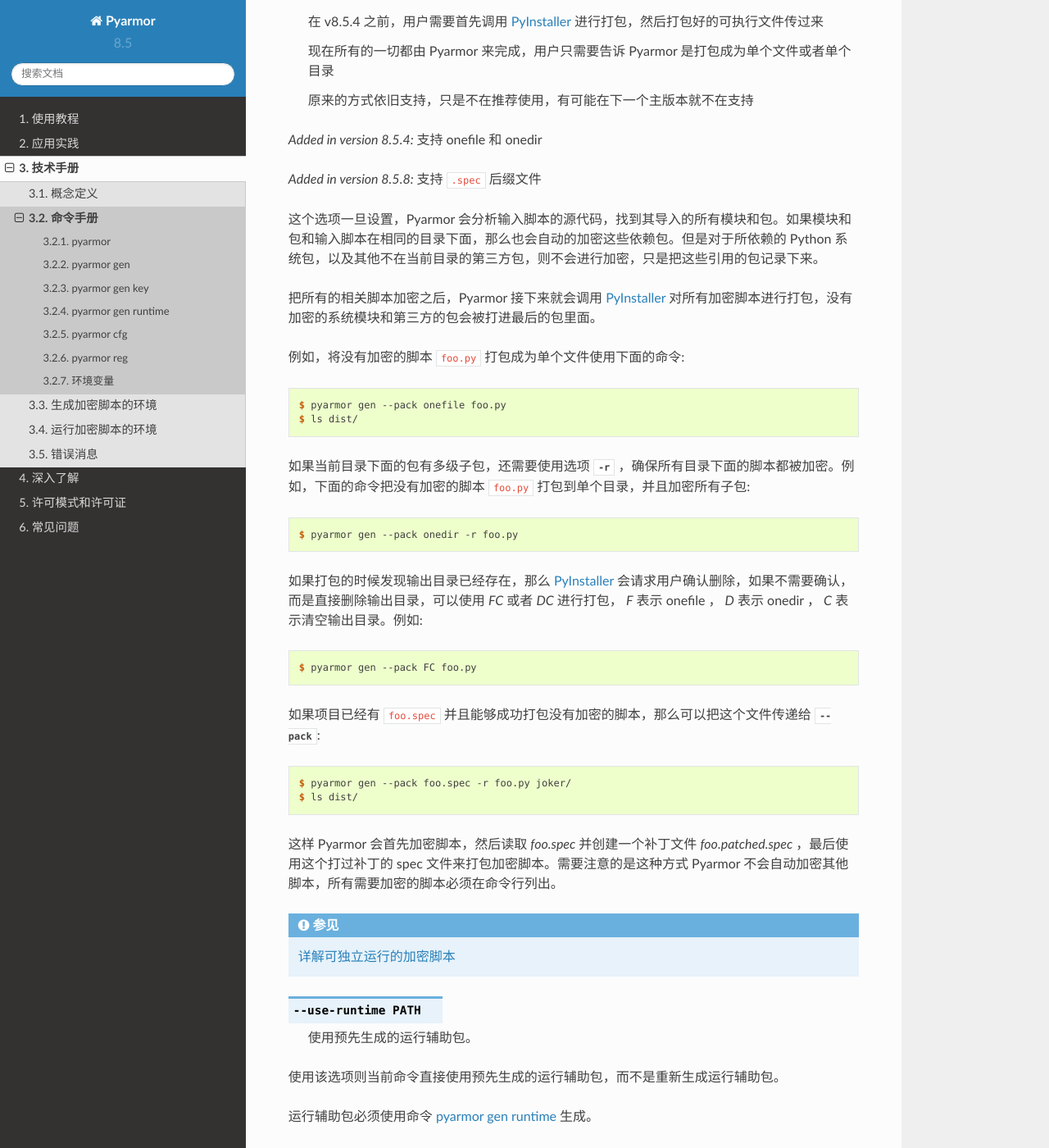
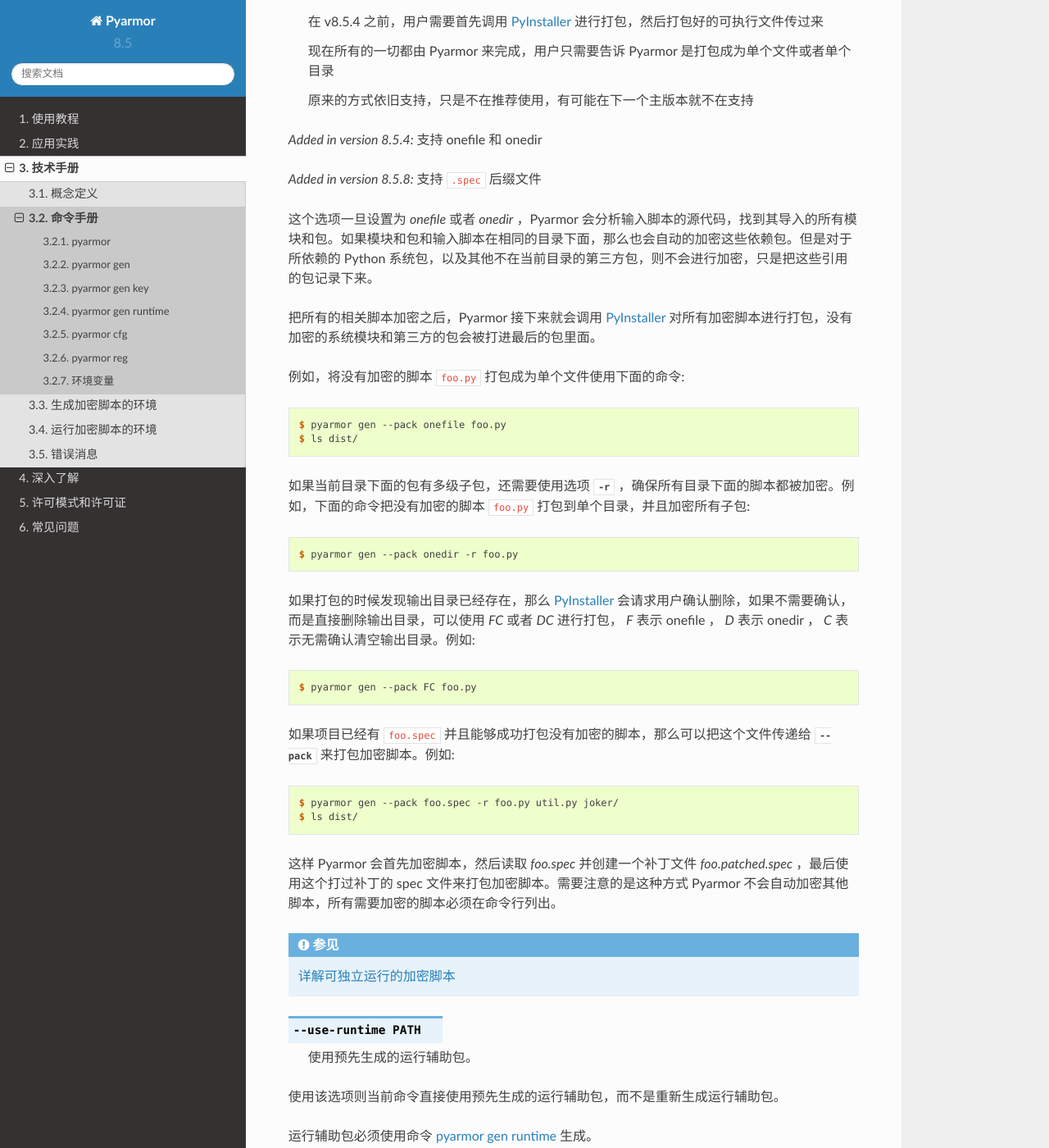
Before and after one commit to dashingsoft/pyarmor-docs-zh, a Sphinx documentation site: the page built from docs/reference/man.rst, in a window 1280 px wide and 1400 px high, scrolled down 15112 px. Shown: the whole window at 82% size. Built offline with Sphinx 7.4.7 and the Read the Docs theme 2.0.0, drawn with Linux system fonts in a browser that asks for light colours.

Commit message:
Refine option `--pack` doc

```diff
--- a/docs/reference/man.rst
+++ b/docs/reference/man.rst
@@ -563,7 +563,7 @@
 .. versionadded:: 8.5.4 支持 onefile 和 onedir
 .. versionadded:: 8.5.8 支持 ``.spec`` 后缀文件
 
-这个选项一旦设置，Pyarmor 会分析输入脚本的源代码，找到其导入的所有模块和包。如果模块和包和输入脚本在相同的目录下面，那么也会自动的加密这些依赖包。但是对于所依赖的 Python 系统包，以及其他不在当前目录的第三方包，则不会进行加密，只是把这些引用的包记录下来。
+这个选项一旦设置为 `onefile` 或者 `onedir` ，Pyarmor 会分析输入脚本的源代码，找到其导入的所有模块和包。如果模块和包和输入脚本在相同的目录下面，那么也会自动的加密这些依赖包。但是对于所依赖的 Python 系统包，以及其他不在当前目录的第三方包，则不会进行加密，只是把这些引用的包记录下来。
 
 把所有的相关脚本加密之后，Pyarmor 接下来就会调用 PyInstaller_ 对所有加密脚本进行打包，没有加密的系统模块和第三方的包会被打进最后的包里面。
 
@@ -576,13 +576,13 @@
 
     $ pyarmor gen --pack onedir -r foo.py
 
-如果打包的时候发现输出目录已经存在，那么 PyInstaller_ 会请求用户确认删除，如果不需要确认，而是直接删除输出目录，可以使用 `FC` 或者 `DC` 进行打包， `F` 表示 onefile ， `D` 表示 onedir ， `C` 表示清空输出目录。例如::
+如果打包的时候发现输出目录已经存在，那么 PyInstaller_ 会请求用户确认删除，如果不需要确认，而是直接删除输出目录，可以使用 `FC` 或者 `DC` 进行打包， `F` 表示 onefile ， `D` 表示 onedir ， `C` 表示无需确认清空输出目录。例如::
 
     $ pyarmor gen --pack FC foo.py
 
-如果项目已经有 ``foo.spec`` 并且能够成功打包没有加密的脚本，那么可以把这个文件传递给 :option:`--pack`::
+如果项目已经有 ``foo.spec`` 并且能够成功打包没有加密的脚本，那么可以把这个文件传递给 :option:`--pack` 来打包加密脚本。例如::
 
-    $ pyarmor gen --pack foo.spec -r foo.py joker/
+    $ pyarmor gen --pack foo.spec -r foo.py util.py joker/
     $ ls dist/
 
 这样 Pyarmor 会首先加密脚本，然后读取 `foo.spec` 并创建一个补丁文件 `foo.patched.spec` ，最后使用这个打过补丁的 spec 文件来打包加密脚本。需要注意的是这种方式 Pyarmor 不会自动加密其他脚本，所有需要加密的脚本必须在命令行列出。
```
